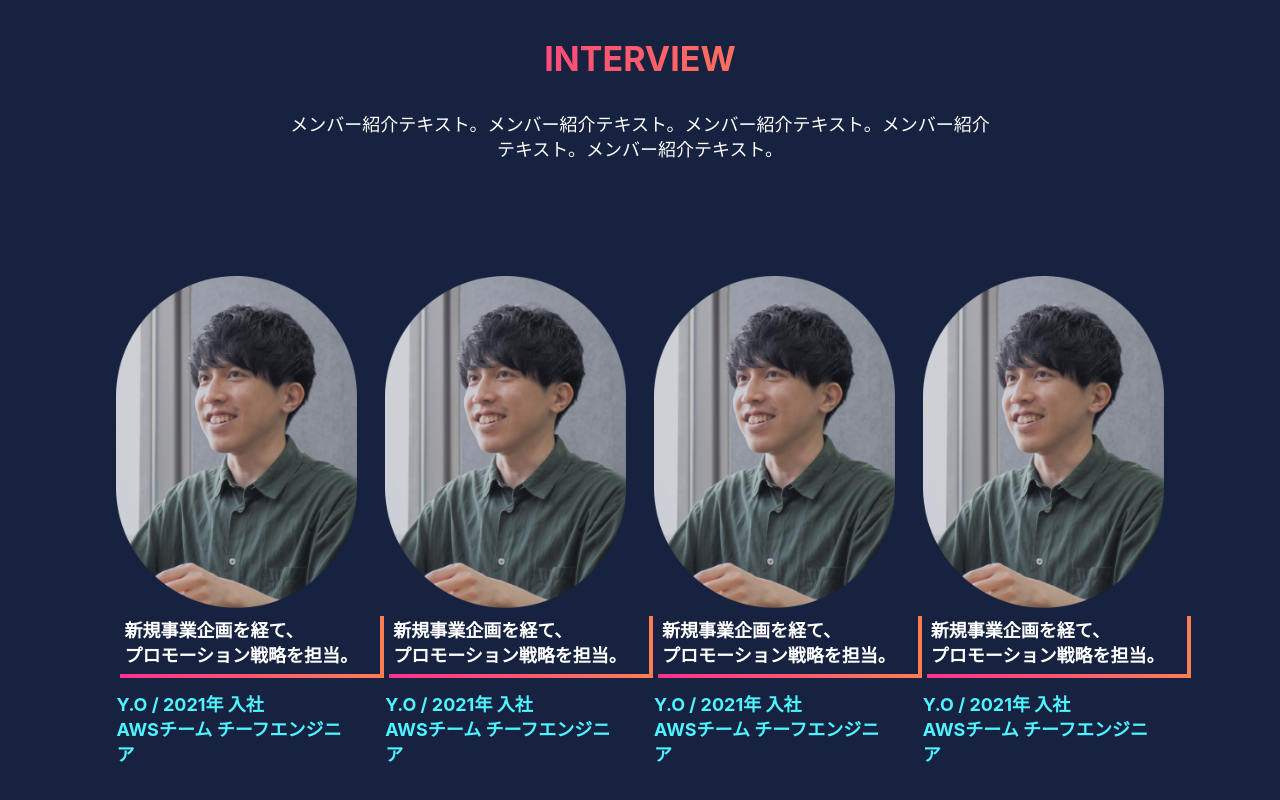
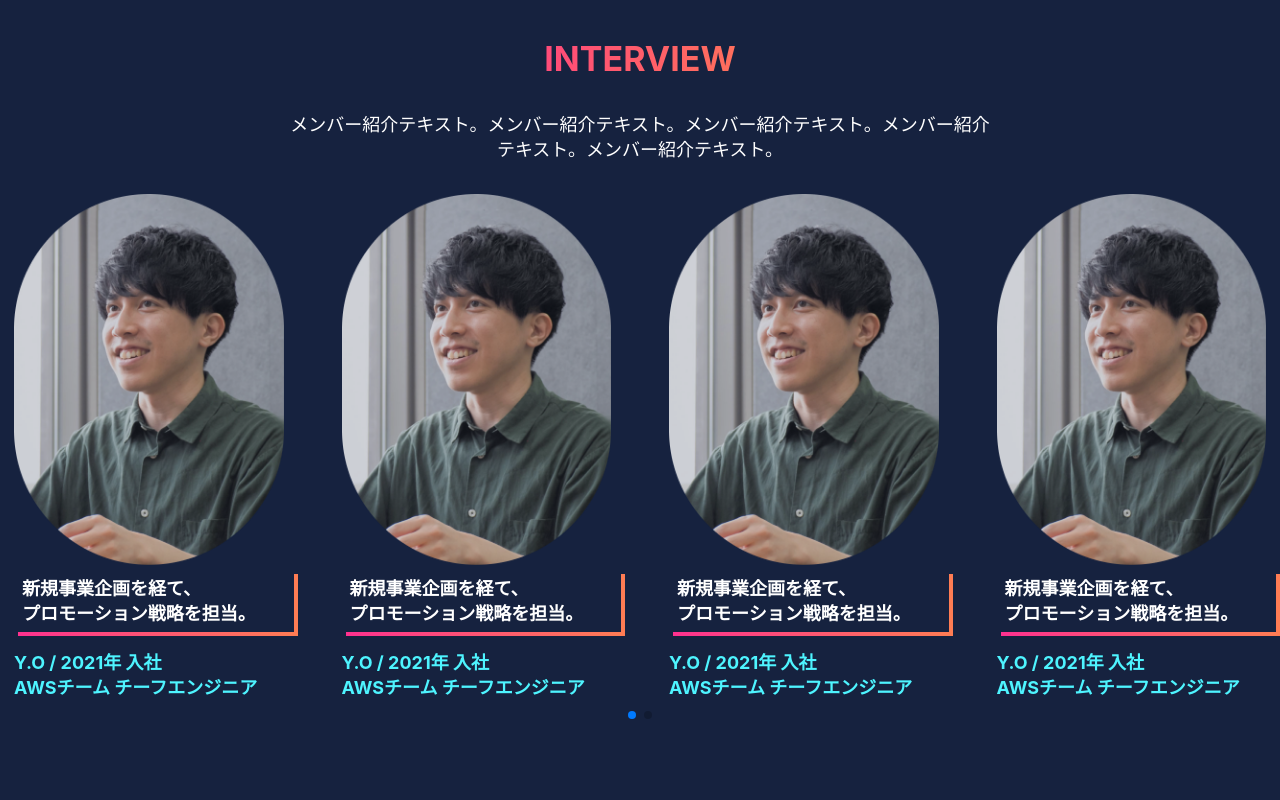
Before and after one commit to saya1104/office-area, a Next.js app: page / in a window 1280 px wide. Shown: the part 3378-4178 px from the top of the page. Built offline with nearby package versions, Linux system fonts and the light colour scheme.

Commit message:
✨ swiperの実装、styled-componentsのエラー解消

```diff
--- a/components/templates/InterviewCategory.tsx
+++ b/components/templates/InterviewCategory.tsx
@@ -1,7 +1,12 @@
 import styled from 'styled-components';
+import { Pagination } from 'swiper';
+import { Swiper, SwiperSlide } from 'swiper/react';
 import { GradationStyle } from '../../styles/Styled';
 import { sp } from '../../styles/breakPoint';
 import InterviewMember from '../elements/InterviewMember';
+
+import 'swiper/css';
+import 'swiper/css/pagination';
 
 const InterviewStyle = styled.div`
   margin: 0 auto;
@@ -24,14 +29,14 @@
   }
 `;
 
-const MembersListStyle = styled.div`
-  display: flex;
-  justify-content: center;
-  align-items: center;
-  margin-top: 100px;
-  margin-right: 8%;
-  margin-left: 8%;
-`;
+// const MembersListStyle = styled.div`
+//   display: flex;
+//   justify-content: center;
+//   align-items: center;
+//   margin-top: 100px;
+//   margin-right: 8%;
+//   margin-left: 8%;
+// `;
 
 const InterviewCategory = () => {
   return (
@@ -42,12 +47,40 @@
           メンバー紹介テキスト。メンバー紹介テキスト。メンバー紹介テキスト。メンバー紹介テキスト。メンバー紹介テキスト。
         </p>
       </InterviewStyle>
-      <MembersListStyle>
+      {/* <MembersListStyle>
         <InterviewMember />
         <InterviewMember />
         <InterviewMember />
         <InterviewMember />
-      </MembersListStyle>
+      </MembersListStyle> */}
+      {/* <SwiperMembersStyle> */}
+      <Swiper
+        // 一度に表示するスライドの数
+        slidesPerView={4}
+        // スライド間の余白
+        spaceBetween={30}
+        pagination={{
+          clickable: true,
+        }}
+        modules={[Pagination]}
+        className="mySwiper"
+      >
+        <SwiperSlide>
+          <InterviewMember />
+        </SwiperSlide>
+        <SwiperSlide>
+          <InterviewMember />
+        </SwiperSlide>
+        <SwiperSlide>
+          <InterviewMember />
+        </SwiperSlide>
+        <SwiperSlide>
+          <InterviewMember />
+        </SwiperSlide>
+        <SwiperSlide>
+          <InterviewMember />
+        </SwiperSlide>
+      </Swiper>
     </>
   );
 };
--- a/package.json
+++ b/package.json
@@ -16,12 +16,14 @@
     "@types/react": "18.0.26",
     "@types/react-dom": "18.0.9",
     "@types/styled-components": "^5.1.26",
+    "babel-plugin-styled-components": "^2.1.1",
     "eslint": "8.29.0",
     "eslint-config-next": "13.0.6",
     "next": "13.0.6",
     "react": "18.2.0",
     "react-dom": "18.2.0",
     "styled-components": "^5.3.9",
+    "swiper": "^9.2.4",
     "typescript": "4.9.4"
   },
   "devDependencies": {
```
Also changed, not shown: .babelrc (added), 1 other file (tests, documents, lock files or other folders).
